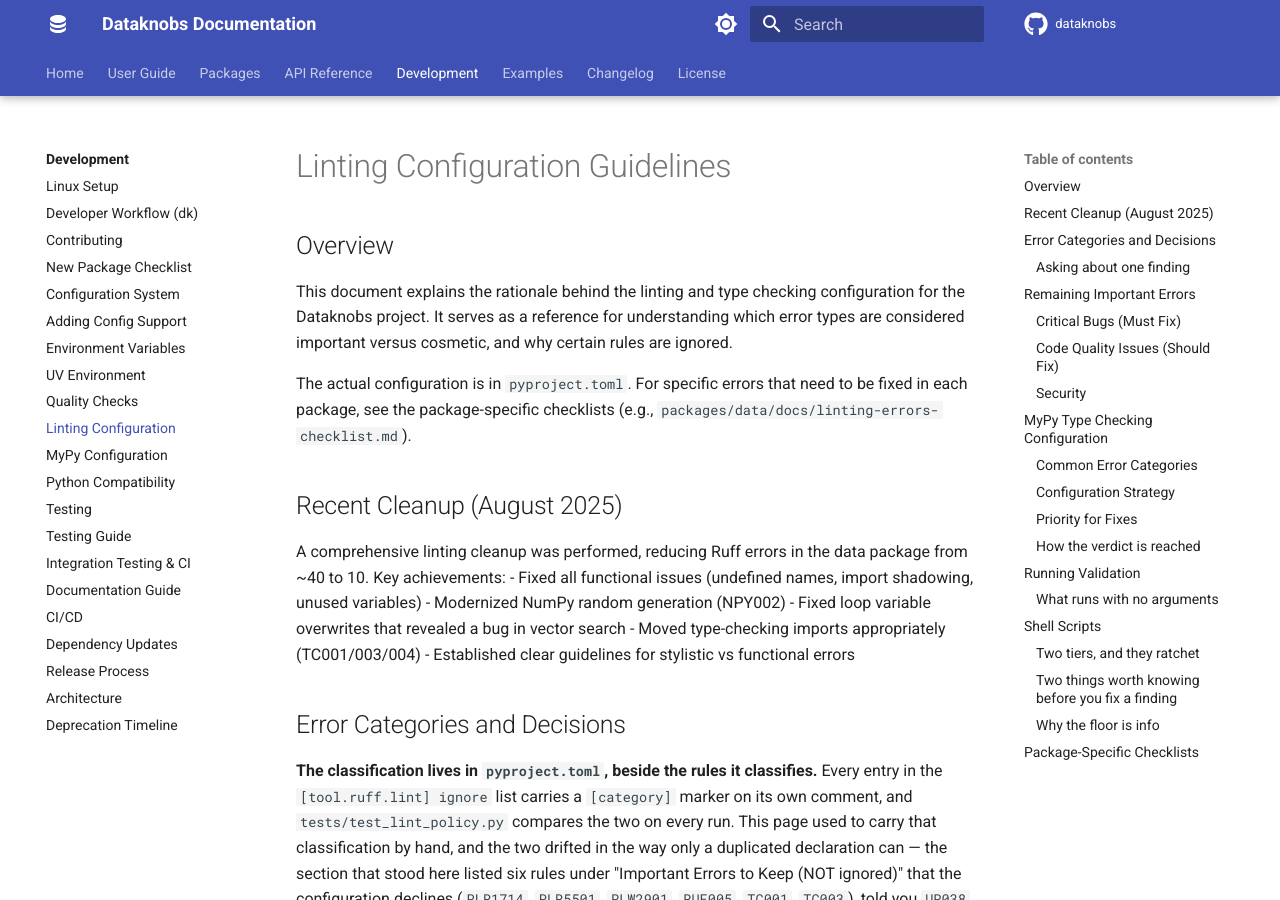
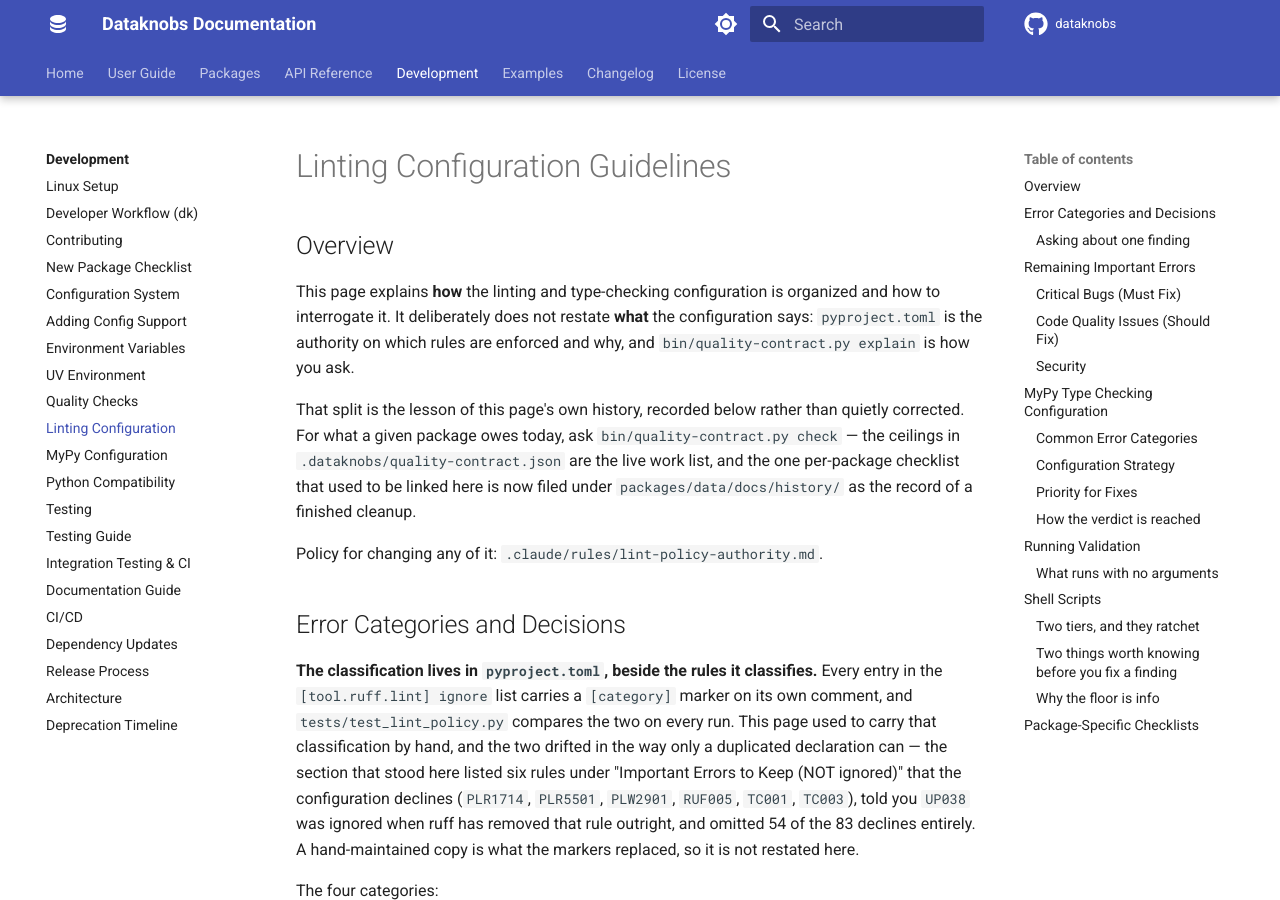
Before and after one commit to KBS-Labs/dataknobs, an MkDocs documentation site: the page built from docs/development/linting-configuration.md, in a window 1280 px wide and 900 px high. Built offline with MkDocs 1.6.1 and Material for MkDocs 9.7.7, drawn with Linux system fonts in a browser that asks for light colours; comment, search, counter and statistics services are not loaded; some of the changed text lies outside the part shown.

Commit message:
docs(linting): correct a security claim about a family that cannot fire
The classification section on this page was replaced by a pointer to the
config in the previous change. The same defect survived two sections
below, in the part that pass did not reach.

"Security — S3: various security issues, always important to address."
flake8-bandit is in no select family, so no S rule can fire in this
repository, and S3 names a prefix rather than a rule in any case. It is
exactly the UP038 claim: a hand-written statement about the config that
nothing compared against the config. Corrected to say what is true --
ruff runs no security checks here, review against rules/security.md and
shellcheck do that work, and selecting S would be a config change with
its own argument.

Every other code in that section was checked with `explain` and is
genuinely enforced; the list now says so and says to ask rather than
trust it.

Two more repairs found by verifying the page rather than reading it:

- the overview promised the page explains "why certain rules are
  ignored", which is precisely what it no longer does and should not
- it linked packages/data/docs/linting-errors-checklist.md as a live
  work list. That file has moved under docs/history/ as the record of a
  finished cleanup; the live work list is the contract's ceilings.

The dated "Recent Cleanup (August 2025)" section is dropped. It described
a package-level cleanup a year old in the present tense, next to a
contract that reports the same thing as a number that is current.

Checked, not assumed: `bin/lint-shell.sh --print-targets` really does
report 46 scripts -- `ls bin/*.sh` gives 42, and the difference is the
extensionless ones, so the smaller number would have been the wrong
correction.

Co-Authored-By: Claude Opus 5 (1M context) <noreply@anthropic.com>

```diff
--- a/docs/development/linting-configuration.md
+++ b/docs/development/linting-configuration.md
@@ -1,17 +1,20 @@
 # Linting Configuration Guidelines
 
 ## Overview
-This document explains the rationale behind the linting and type checking configuration for the Dataknobs project. It serves as a reference for understanding which error types are considered important versus cosmetic, and why certain rules are ignored.
 
-The actual configuration is in `pyproject.toml`. For specific errors that need to be fixed in each package, see the package-specific checklists (e.g., `packages/data/docs/linting-errors-checklist.md`).
+This page explains **how** the linting and type-checking configuration is
+organized and how to interrogate it. It deliberately does not restate **what**
+the configuration says: `pyproject.toml` is the authority on which rules are
+enforced and why, and `bin/quality-contract.py explain` is how you ask.
 
-## Recent Cleanup (August 2025)
-A comprehensive linting cleanup was performed, reducing Ruff errors in the data package from ~40 to 10. Key achievements:
-- Fixed all functional issues (undefined names, import shadowing, unused variables)
-- Modernized NumPy random generation (NPY002)
-- Fixed loop variable overwrites that revealed a bug in vector search
-- Moved type-checking imports appropriately (TC001/003/004)
-- Established clear guidelines for stylistic vs functional errors
+That split is the lesson of this page's own history, recorded below rather than
+quietly corrected. For what a given package owes today, ask
+`bin/quality-contract.py check` — the ceilings in
+`.dataknobs/quality-contract.json` are the live work list, and the one
+per-package checklist that used to be linked here is now filed under
+`packages/data/docs/history/` as the record of a finished cleanup.
+
+Policy for changing any of it: `.claude/rules/lint-policy-authority.md`.
 
 ## Error Categories and Decisions
 
@@ -59,7 +62,10 @@ bin/quality-contract.py explain --audit --measure
 
 ## Remaining Important Errors
 
-After configuration, focus on these error types that indicate real issues:
+Enforced rules whose findings are worth reading first when a package has a
+backlog. Every code below was checked against the configuration with
+`explain`; ask it again rather than trusting this list, which is the same kind
+of hand-maintained copy the section above describes going wrong.
 
 ### Critical Bugs (Must Fix)
 - **F811**: Redefinition of unused variable - Can mask real bugs
@@ -74,7 +80,18 @@ After configuration, focus on these error types that indicate real issues:
 - **PLW0127**: Self-assignment - Use # noqa: PLW0127 when intentional for documentation
 
 ### Security
-- **S3**: Various security issues - Always important to address
+
+**ruff does not check security in this repository.** A "Security" heading here
+used to say `S3` — "various security issues" — was always important to address.
+`flake8-bandit` (`S`) is in no `select` family, so not one `S` rule can fire,
+and the entry named a prefix rather than a rule in any case. It is the same
+defect as the `UP038` claim above, in the section that pass did not reach: a
+hand-written statement about the configuration that nothing compared against
+the configuration.
+
+Security is enforced by review against `.claude/rules/security.md`, and by
+`bin/lint-shell.sh` for the shell scripts. Selecting `S` is a config change
+with its own argument, not something this page can assert.
 
 ## MyPy Type Checking Configuration
 
```
